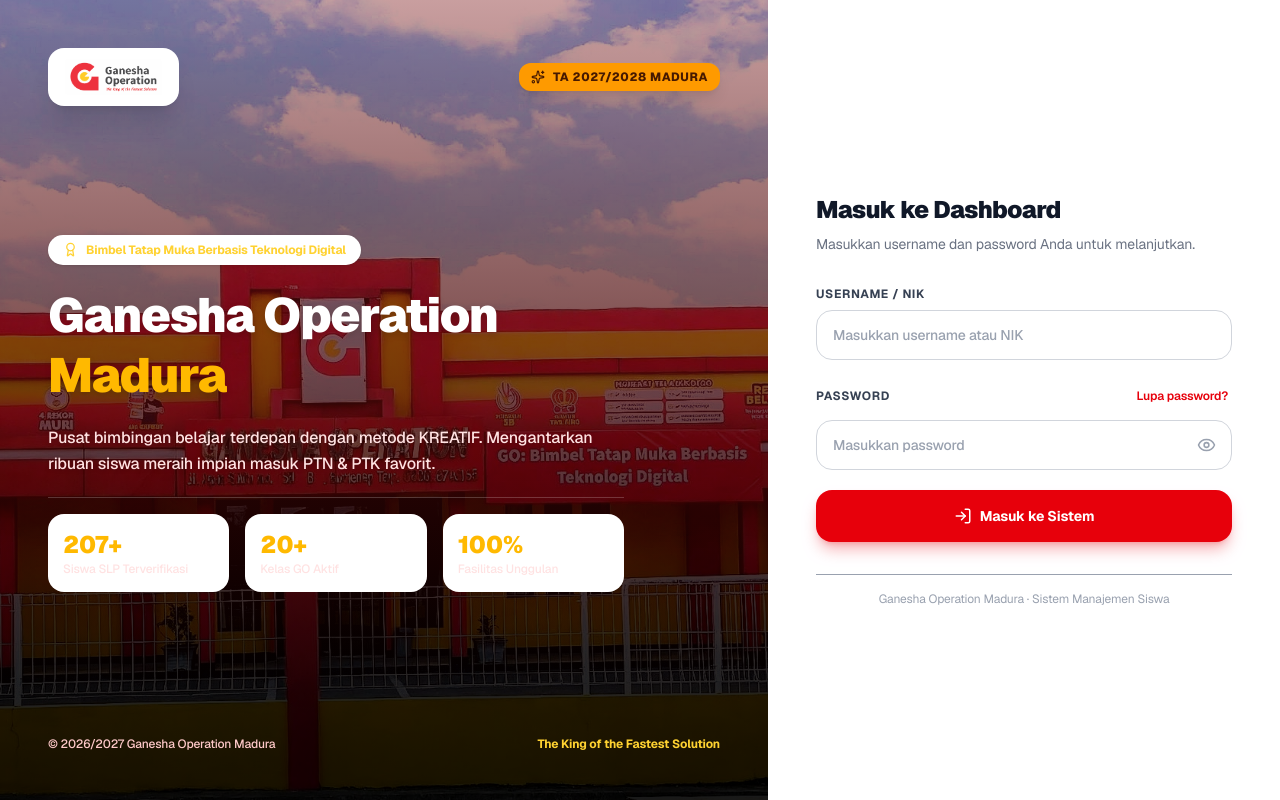
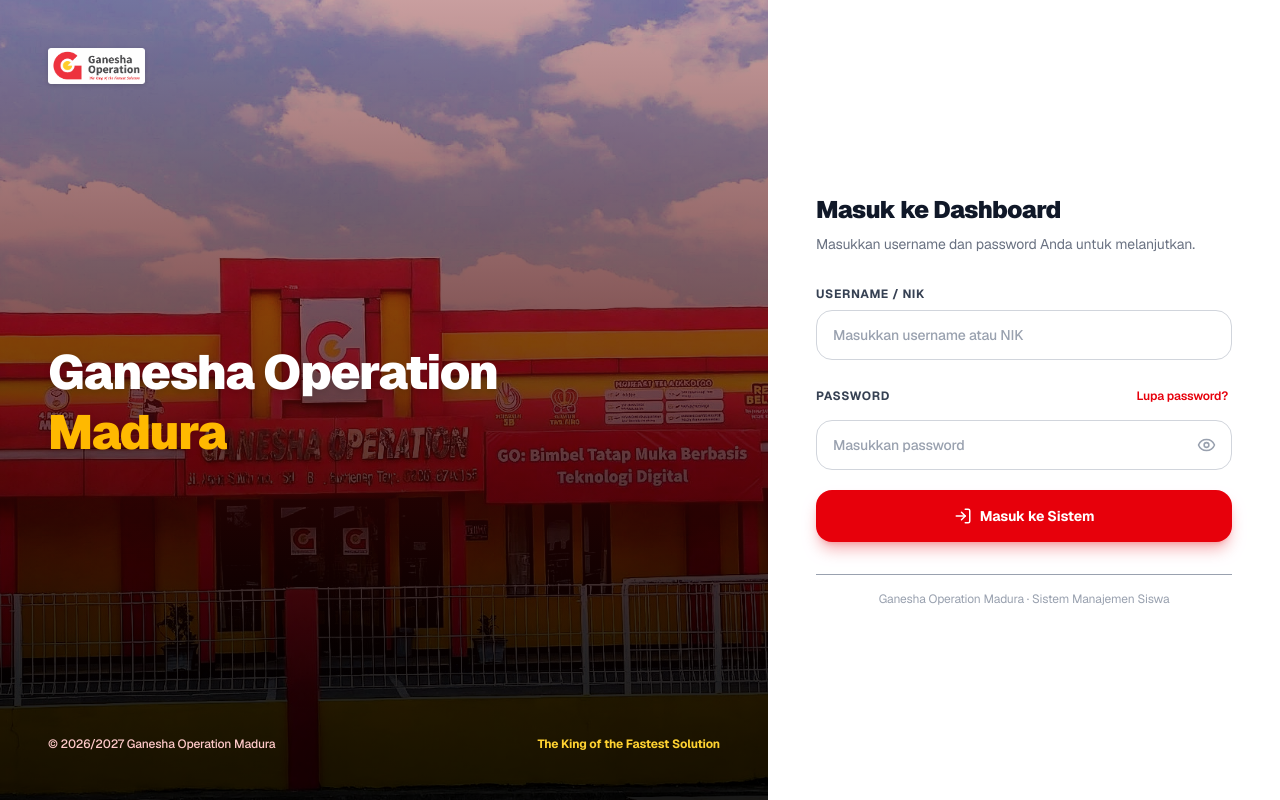
Before and after one commit to gosumenep158b/go-madura-2728, a Next.js app: page /login in a window 1280 px wide. Built offline with nearby package versions, Linux system fonts and the light colour scheme.

Commit message:
refactor(login): bersihkan banner — sisakan logo + 'Ganesha Operation Madura' saja; hapus badge TA, tagline, deskripsi, stat cards; logo tanpa kotak navy (shadow hilang)

```diff
--- a/src/app/login/page.tsx
+++ b/src/app/login/page.tsx
@@ -3,7 +3,7 @@
 import { useState, Suspense } from 'react';
 import { useRouter, useSearchParams } from 'next/navigation';
 import Image from 'next/image';
-import { Eye, EyeOff, LogIn, Award, Sparkles } from 'lucide-react';
+import { Eye, EyeOff, LogIn } from 'lucide-react';
 
 function LoginForm() {
   const router = useRouter();
@@ -58,41 +58,15 @@
         </div>
 
         {/* Top Header / Logo */}
-        <div className="relative z-10 flex items-center justify-between">
-          <div className="bg-white dark:bg-slate-900/95 backdrop-blur-md px-4 py-2.5 rounded-2xl shadow-xl border border-white/20 flex items-center gap-3">
-            <Image src="/images/logo_go_standar.png" alt="Ganesha Operation" width={120} height={36} className="h-9 w-auto object-contain" />
-          </div>
-          <div className="flex items-center gap-2 bg-amber-500 text-amber-950 px-3 py-1.5 rounded-xl font-extrabold text-xs shadow-lg uppercase tracking-wider">
-            <Sparkles size={14} /> TA 2027/2028 Madura
-          </div>
+        <div className="relative z-10 flex items-center">
+          <Image src="/images/logo_go_standar.png" alt="Ganesha Operation" width={120} height={36} className="h-9 w-auto object-contain drop-shadow-sm" />
         </div>
 
         {/* Middle / Bottom Content */}
         <div className="relative z-10 space-y-5 max-w-xl mb-4">
-          <div className="inline-flex items-center gap-2 bg-white dark:bg-slate-900/15 backdrop-blur-md px-3.5 py-1.5 rounded-full text-xs font-bold text-amber-300 border border-white/25 shadow-sm">
-            <Award size={15} /> Bimbel Tatap Muka Berbasis Teknologi Digital
-          </div>
           <h1 className="text-4xl xl:text-5xl font-black tracking-tight leading-tight text-white drop-shadow-md">
             Ganesha Operation <span className="text-amber-400">Madura</span>
           </h1>
-          <p className="text-red-100 text-sm xl:text-base leading-relaxed font-medium drop-shadow">
-            Pusat bimbingan belajar terdepan dengan metode KREATIF. Mengantarkan ribuan siswa meraih impian masuk PTN &amp; PTK favorit.
-          </p>
-
-          <div className="grid grid-cols-3 gap-4 pt-4 border-t border-white/20">
-            <div className="bg-white dark:bg-slate-900/10 backdrop-blur-md p-3.5 rounded-2xl border border-white/15">
-              <div className="text-2xl font-black text-amber-400">207+</div>
-              <div className="text-xs text-red-100 font-medium">Siswa SLP Terverifikasi</div>
-            </div>
-            <div className="bg-white dark:bg-slate-900/10 backdrop-blur-md p-3.5 rounded-2xl border border-white/15">
-              <div className="text-2xl font-black text-amber-400">20+</div>
-              <div className="text-xs text-red-100 font-medium">Kelas GO Aktif</div>
-            </div>
-            <div className="bg-white dark:bg-slate-900/10 backdrop-blur-md p-3.5 rounded-2xl border border-white/15">
-              <div className="text-2xl font-black text-amber-400">100%</div>
-              <div className="text-xs text-red-100 font-medium">Fasilitas Unggulan</div>
-            </div>
-          </div>
         </div>
 
         {/* Footer info */}
```
